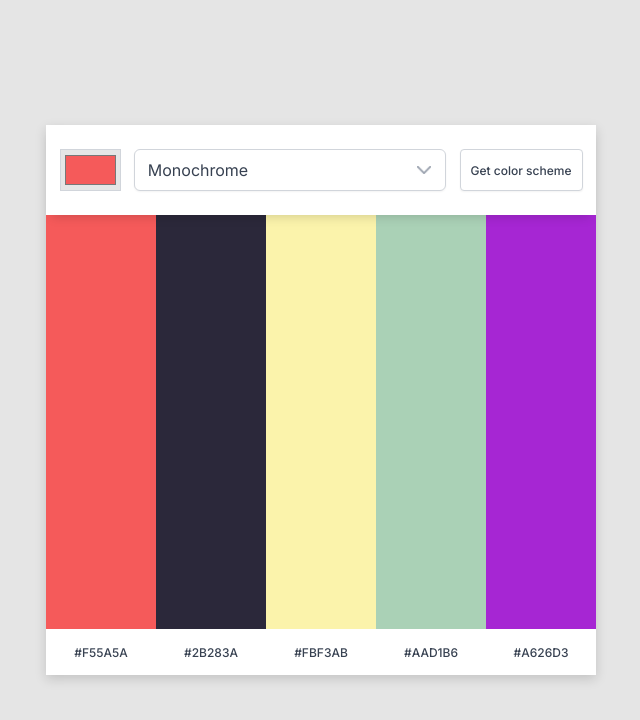
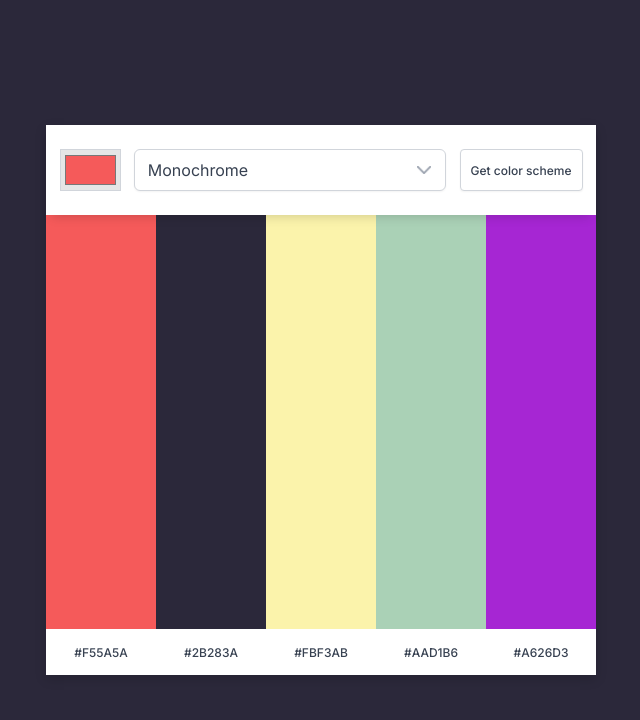
Before and after one commit to RimaSem/color-scheme-generator, a React (Vite) app: page / in a window 1280 px wide. Shown: the top 720 px of the page, without its empty margins (319-959 px from the left). Built offline with nearby package versions, Linux system fonts and the light colour scheme.

Commit message:
Change bg and add favicon

```diff
--- a/index.html
+++ b/index.html
@@ -2,7 +2,7 @@
 <html lang="en">
   <head>
     <meta charset="UTF-8" />
-    <!-- <link rel="icon" type="image/svg+xml" href="/vite.svg" /> -->
+    <link rel="icon" type="image/x-icon" href="favicon.ico" />
     <meta name="viewport" content="width=device-width, initial-scale=1.0" />
     <link rel="preconnect" href="https://fonts.googleapis.com" />
     <link rel="preconnect" href="https://fonts.gstatic.com" crossorigin />
--- a/src/index.scss
+++ b/src/index.scss
@@ -13,6 +13,6 @@ body {
     justify-content: center;
     align-items: center;
     min-height: inherit;
-    background: #e5e5e5;
+    background: #2b283a;
   }
 }
```
Also changed, not shown: 1 other file (tests, documents, lock files or other folders).
